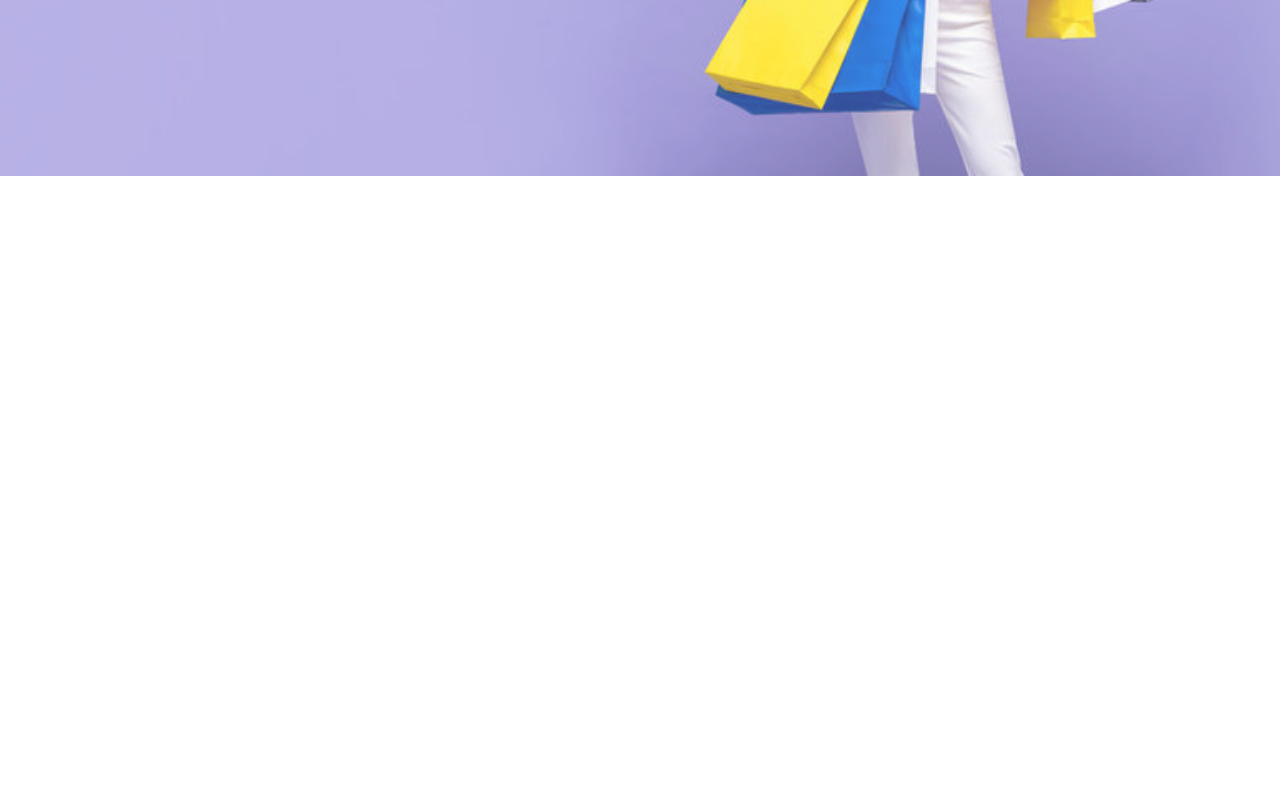
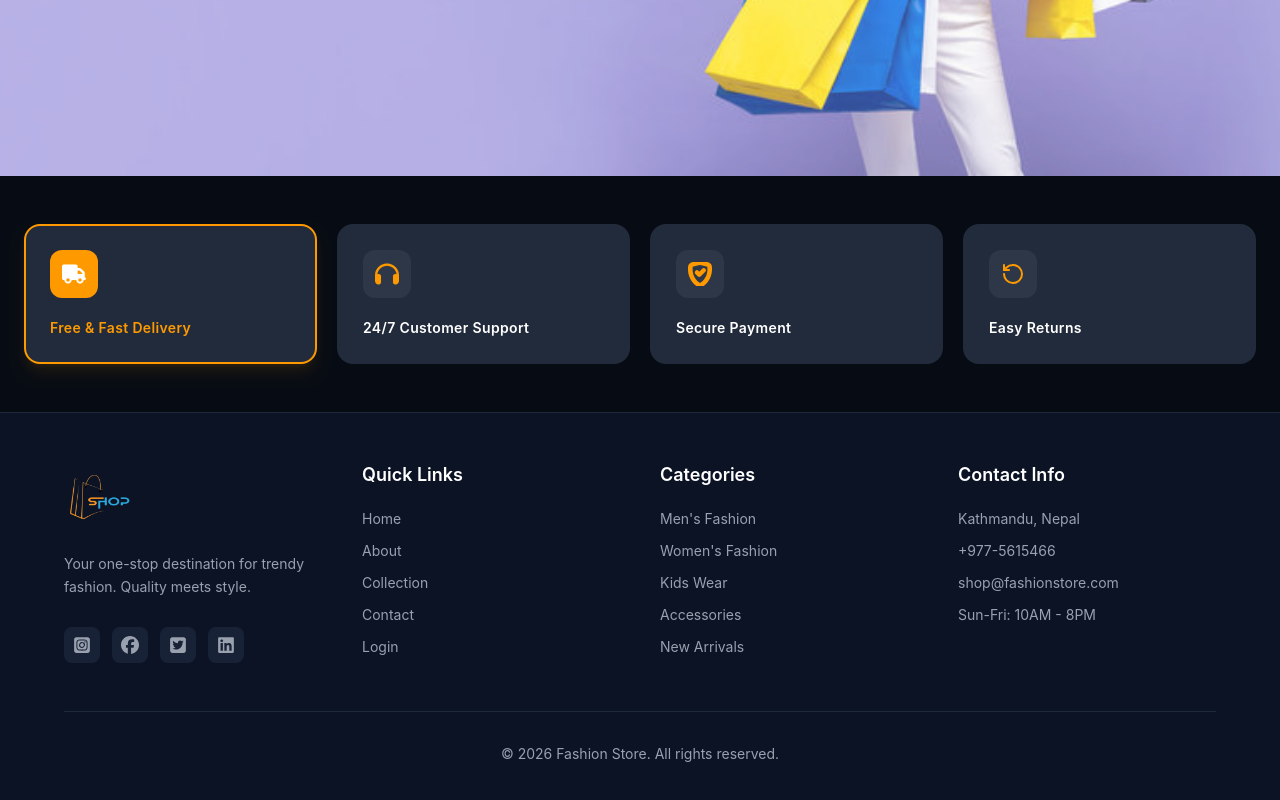
Before and after one commit to 634-sagar/React, a React (Vite) app in the folder newreact/: page / in a window 1280 px wide. Shown: the part 512-1312 px from the top of the page. Before the commit the page ends 800 px from the top, so only its background shows below. Built offline with nearby package versions, Linux system fonts and the light colour scheme.

Commit message:
first commit

```diff
--- a/newreact/src/App.tsx
+++ b/newreact/src/App.tsx
@@ -76,7 +76,9 @@
 
 //
 
-import HeroSection from "./components/HeroSection/Herosection"
+import FeatureSection from "./components/FeatureSection/FeatureSection"
+import Footer from "./components/Footer/Footer"
+import HeroSection from "./components/HeroSection/HeroSection"
 import Navbar from "./components/Navbar/Navbar"
 
 
@@ -85,6 +87,9 @@ const App = () => {
     <div>
       <Navbar />
       <HeroSection/>
+      <FeatureSection/>
+      <Footer/>
+
     </div>
   )
 }
--- /dev/null
+++ b/newreact/src/components/FeatureSection/FeatureSection.tsx
@@ -0,0 +1,77 @@
+import React, { useState } from 'react';
+import { BsShieldCheck } from 'react-icons/bs';
+import { FaHeadphones, FaTruck } from 'react-icons/fa6';
+import { LuRotateCcw } from 'react-icons/lu';
+
+
+const FeatureSection = () => {
+
+  const [activeCard, setActiveCard] = useState(0);
+
+  const features = [
+    {
+      id: 0,
+      title: 'Free & Fast Delivery',
+      Icon: FaTruck,
+    },
+    {
+      id: 1,
+      title: '24/7 Customer Support',
+      Icon: FaHeadphones,
+    },
+    {
+      id: 2,
+      title: 'Secure Payment',
+      Icon: BsShieldCheck,
+    },
+    {
+      id: 3,
+      title: 'Easy Returns',
+      Icon: LuRotateCcw,
+    },
+  ];
+
+  return (
+    <div className="w-full bg-[#070b13] py-12 px-6 flex justify-center items-center">
+      <div className="max-w-7xl w-full grid grid-cols-1 sm:grid-cols-2 lg:grid-cols-4 gap-5">
+        {features.map((feature) => {
+          const isActive = activeCard === feature.id;
+
+          return (
+            <div
+              key={feature.id}
+              onClick={() => setActiveCard(feature.id)}
+              className={`cursor-pointer rounded-2xl p-6 transition-all duration-300 min-h-[140px] flex flex-col justify-between bg-[#222b3c] border-2 ${
+                isActive
+                  ? 'border-amber-500 shadow-lg shadow-amber-500/10'
+                  : 'border-transparent hover:border-gray-700'
+              }`}
+            >
+              {/* Icon Container */}
+              <div
+                className={`w-12 h-12 rounded-xl flex items-center justify-center transition-all duration-300 ${
+                  isActive
+                    ? 'bg-amber-500 text-white'
+                    : 'bg-[#2d3748] text-amber-500'
+                }`}
+              >
+                <feature.Icon size={24} strokeWidth={2} />
+              </div>
+
+              {/* Title Text */}
+              <h3
+                className={`font-semibold text-sm tracking-wide mt-4 ${
+                  isActive ? 'text-amber-500' : 'text-white'
+                }`}
+              >
+                {feature.title}
+              </h3>
+            </div>
+          );
+        })}
+      </div>
+    </div>
+  );
+};
+
+export default FeatureSection;
--- /dev/null
+++ b/newreact/src/components/Footer/Footer.tsx
@@ -0,0 +1,140 @@
+import React from "react";
+import {
+  FaFacebook,
+  FaLinkedin,
+  FaSquareInstagram,
+  FaSquareTwitter,
+} from "react-icons/fa6";
+import { Logo } from "../../image";
+
+const Footer = () => {
+  const socialLinks = [
+    {
+      icon: FaSquareInstagram,
+      href: "https://instagram.com",
+    },
+    {
+      icon: FaFacebook,
+      href: "https://facebook.com",
+    },
+    {
+      icon: FaSquareTwitter,
+      href: "https://twitter.com",
+    },
+    {
+      icon: FaLinkedin,
+      href: "https://linkedin.com",
+    },
+  ];
+
+  return (
+   <footer className="bg-[#0b1325] text-gray-400 py-12 px-4 sm:px-6  md:px-10  lg:px-16 border-t border-gray-800">
+  <div className="max-w-7xl mx-auto grid grid-cols-1 sm:grid-cols-2 lg:grid-cols-4 gap-10">
+
+    <div className="flex flex-col items-center sm:items-start text-center sm:text-left space-y-5">
+      <div className="flex items-center space-x-2">
+            <div className="relative w-18 h-18 flex items-center justify-center ">
+
+            <img src={Logo} alt="" />
+
+            </div>
+          </div>
+
+          <p className="text-sm leading-relaxed text-gray-400 max-w-xs">
+            Your one-stop destination for trendy fashion. Quality meets style.
+          </p>
+
+          <div className="flex space-x-3 pt-2">
+            {socialLinks.map((social, index) => {
+              const Icon = social.icon;
+
+              return (
+                <a
+                  key={index}
+                  href={social.href}
+                  target="_blank"
+                  rel="noopener noreferrer"
+                  className="w-9 h-9 flex items-center justify-center bg-[#172237] hover:bg-sky-500 hover:text-white rounded-lg transition-colors duration-300 group"
+                >
+                  <Icon
+                    size={18}
+                    className="text-gray-400 group-hover:text-white transition-colors"
+                  />
+                </a>
+              );
+            })}
+          </div>
+        </div>
+
+        <div>
+          <h3 className="text-white font-semibold text-lg mb-5">
+            Quick Links
+          </h3>
+          <ul className="space-y-3 text-sm">
+            {["Home", "About", "Collection", "Contact", "Login"].map(
+              (link) => (
+                <li key={link}>
+                  <a
+                    href={`#${link.toLowerCase()}`}
+                    className="hover:text-sky-400 transition-colors duration-200 block"
+                  >
+                    {link}
+                  </a>
+                </li>
+              )
+            )}
+          </ul>
+        </div>
+
+        <div>
+          <h3 className="text-white font-semibold text-lg mb-5">
+            Categories
+          </h3>
+          <ul className="space-y-3 text-sm">
+            {[
+              "Men's Fashion",
+              "Women's Fashion",
+              "Kids Wear",
+              "Accessories",
+              "New Arrivals",
+            ].map((category) => (
+              <li key={category}>
+                <a
+                  href="#"
+                  className="hover:text-sky-400 transition-colors duration-200 block"
+                >
+                  {category}
+                </a>
+              </li>
+            ))}
+          </ul>
+        </div>
+
+        <div>
+          <h3 className="text-white font-semibold text-lg mb-5">
+            Contact Info
+          </h3>
+          <ul className="space-y-3 text-sm">
+            <li>Kathmandu, Nepal</li>
+            <li>+977-5615466</li>
+            <li>
+              <a
+                href="mailto:shop@fashionstore.com"
+                className="hover:text-sky-400 transition-colors duration-200"
+              >
+                shop@fashionstore.com
+              </a>
+            </li>
+            <li>Sun-Fri: 10AM - 8PM</li>
+          </ul>
+        </div>
+      </div>
+
+      <div className="mt-12 pt-8 border-t border-gray-800 text-center text-sm">
+        <p>&copy; 2026 Fashion Store. All rights reserved.</p>
+      </div>
+    </footer>
+  );
+};
+
+export default Footer;
```
Also changed, not shown: newreact/src/components/Footer.tsx (deleted), newreact/src/pages/About.tsx (deleted), newreact/src/pages/Collection.tsx (deleted), newreact/src/pages/Contact.tsx (deleted), newreact/src/pages/Home.tsx (added).
